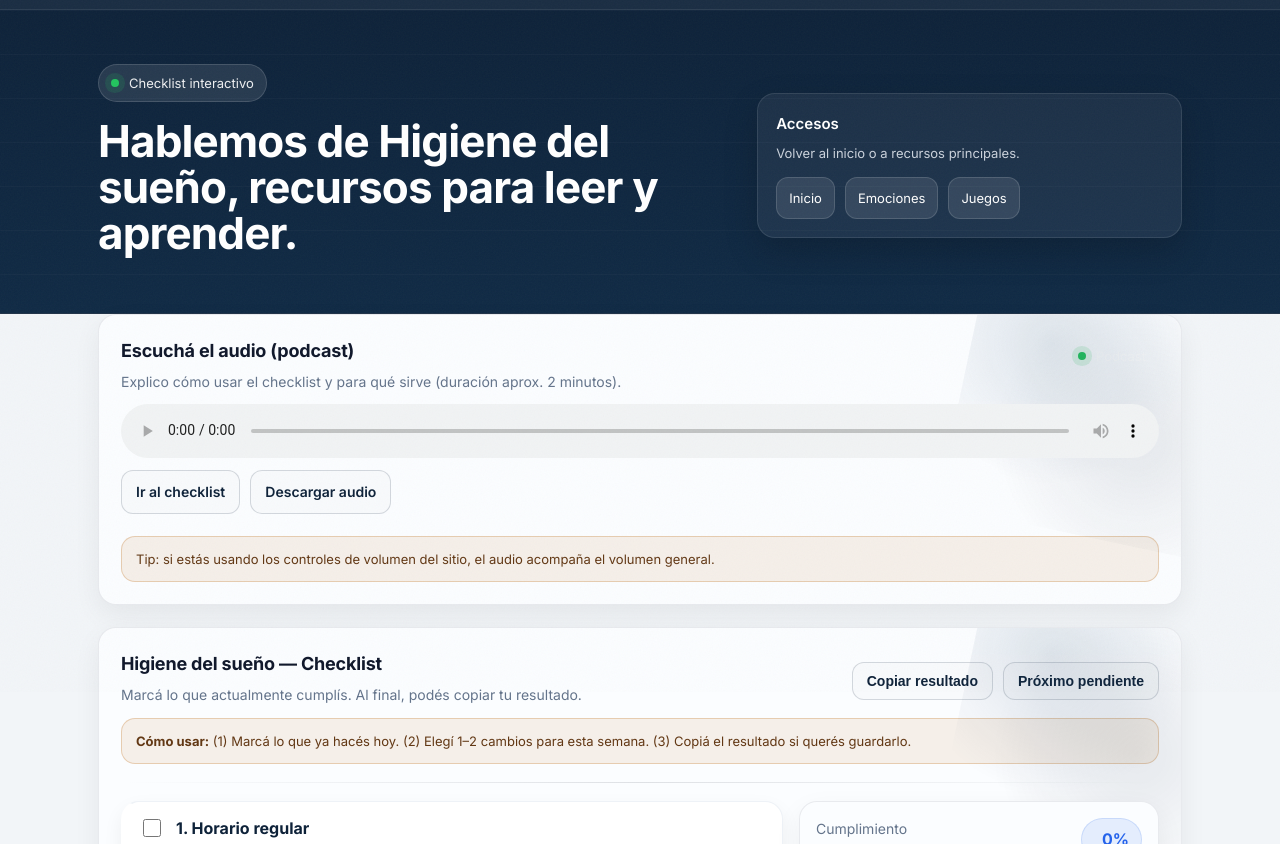
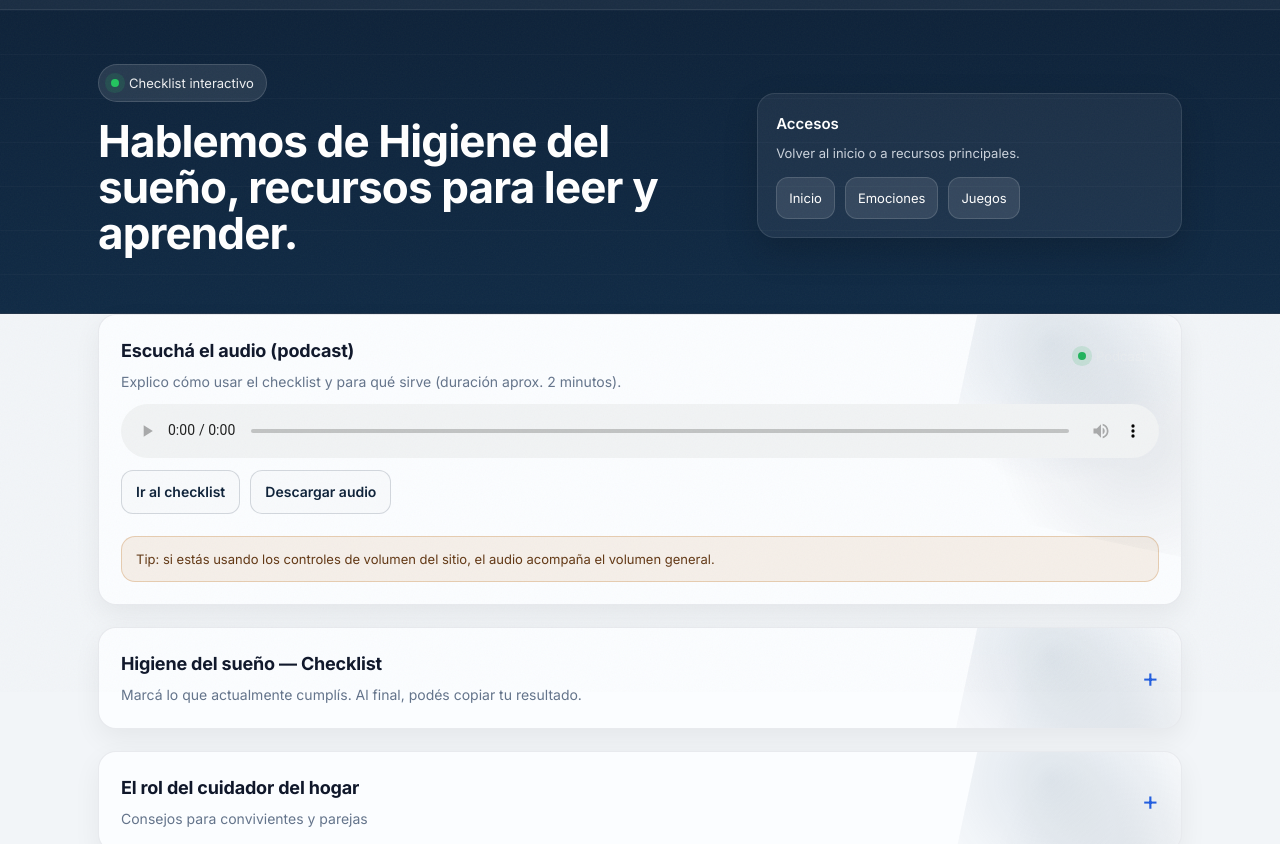
Before and after one commit to consultoriopsiquiatriadag-maker/juegosconsultoriodagnino, a plain HTML site: page higienedelsueno.html in a window 1280 px wide. Shown: the part 108-952 px from the top of the page. Drawn offline with Linux system fonts and the light colour scheme; a web font is replaced by a local one.

Commit message:
Agregar acordeones a higiene del sueno

```diff
--- a/higienedelsueno.html
+++ b/higienedelsueno.html
@@ -221,11 +221,11 @@
 
     <section class="section">
       <div class="section-card hint-bg">
-        <div class="card-head">
-          <div>
-            <h2 class="card-title" style="margin:0">Higiene del sueño — Checklist</h2>
-            <p class="card-sub">Marcá lo que actualmente cumplís. Al final, podés copiar tu resultado.</p>
-          </div>
+        <details id="checklist" class="sleep-checklist">
+          <summary class="sleep-summary">
+            <span><span class="card-title sleep-summary-title">Higiene del sueño — Checklist</span><span class="card-sub sleep-summary-sub">Marcá lo que actualmente cumplís. Al final, podés copiar tu resultado.</span></span>
+          </summary>
+        <div class="card-head" style="margin-top:16px">
           <div class="btn-row" style="justify-content:flex-end; gap:10px">
             <button class="btn-secondary" id="copyBtn" type="button">Copiar resultado</button>
             <button class="btn-secondary" id="nextTodoBtn" type="button">Próximo pendiente</button>
@@ -286,13 +286,16 @@
             </div>
           </aside>
         </div>
+        </details>
       </div>
     </section>
 
     <section class="section" aria-labelledby="cuidadores-sueno">
       <div class="section-card hint-bg">
-        <h2 class="card-title" id="cuidadores-sueno">El rol del cuidador del hogar</h2>
-        <p class="card-sub">Consejos para convivientes y parejas</p>
+        <details class="sleep-checklist">
+          <summary class="sleep-summary" id="cuidadores-sueno">
+            <span><span class="card-title sleep-summary-title">El rol del cuidador del hogar</span><span class="card-sub sleep-summary-sub">Consejos para convivientes y parejas</span></span>
+          </summary>
         <p>Para algunas personas, la noche puede despertar temor, pensamientos difíciles o una sensación de vulnerabilidad. El estrés y las experiencias previas pueden aumentar la alerta y dificultar el descanso. Escuchar sin juzgar y conversar sobre lo que cada persona necesita puede ayudar a construir una sensación de seguridad.</p>
         <p>La amígdala participa, junto con otras redes cerebrales, en la detección de amenazas y la regulación emocional. Cuando una persona está muy alerta, puede costarle relajarse, incluso en un entorno seguro. Esta reacción no depende de una sola estructura cerebral ni significa que exista necesariamente un peligro actual.</p>
         <h3>Acompañarse antes de dormir</h3>
@@ -364,12 +367,19 @@
           <p>&quot;You don&#39;t have to stay on guard tonight. You can rest. I&#39;m here with you.&quot;</p>
           <p>Consultorio de Psiquiatr&#237;a DagninoPsychiatry and Mental Health Care</p>
         </details>
+        </details>
       </div>
     </section>
   </main>
 
   <style>
     /* Alineado al look del index: usa tus tokens visuales y sólo agrega layout específico */
+    .sleep-summary{ cursor:pointer; display:flex; align-items:center; gap:12px; list-style:none; }
+    .sleep-summary::-webkit-details-marker{ display:none; }
+    .sleep-summary::after{ content:"+"; margin-left:auto; font-size:26px; color:#2563eb; }
+    .sleep-checklist[open] .sleep-summary::after{ content:"−"; }
+    .sleep-summary-title, .sleep-summary-sub{ display:block; }
+    .sleep-summary:focus-visible{ outline:3px solid #2563eb; outline-offset:4px; }
     .sleep-grid{ display:grid; gap:16px; }
     @media(min-width: 980px){ .sleep-grid{ grid-template-columns: 1fr 360px; align-items:start; } }
     .sleep-aside{ position:relative; }
@@ -557,6 +567,8 @@
       window.scrollTo({ top: 0, behavior: "smooth" });
     });
 
+    document.querySelectorAll('a[href="#checklist"]').forEach(link => link.addEventListener("click", () => { document.getElementById("checklist").open = true; }));
+    if (location.hash === "#checklist") document.getElementById("checklist").open = true;
     render();
   </script>
 
```
